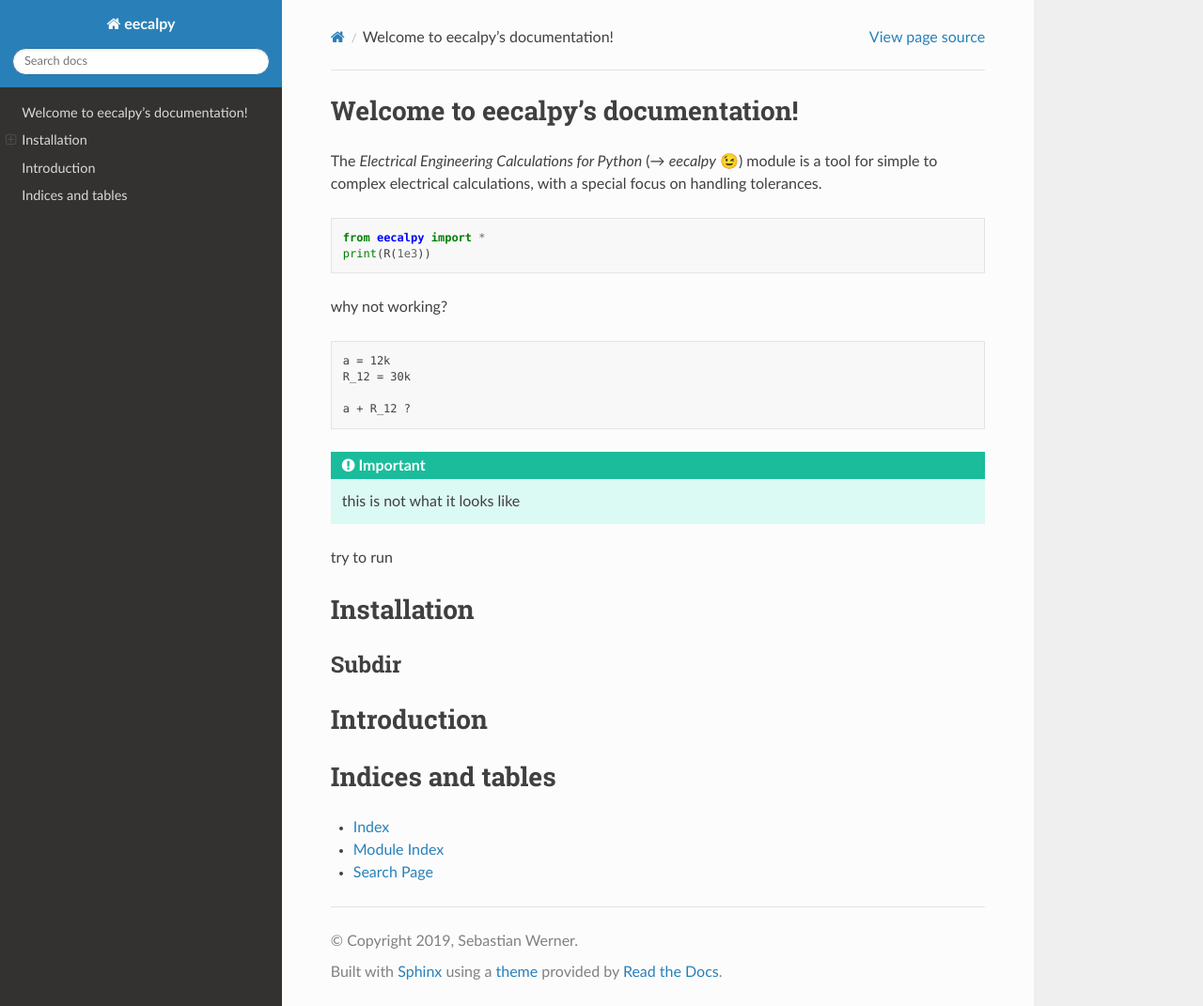
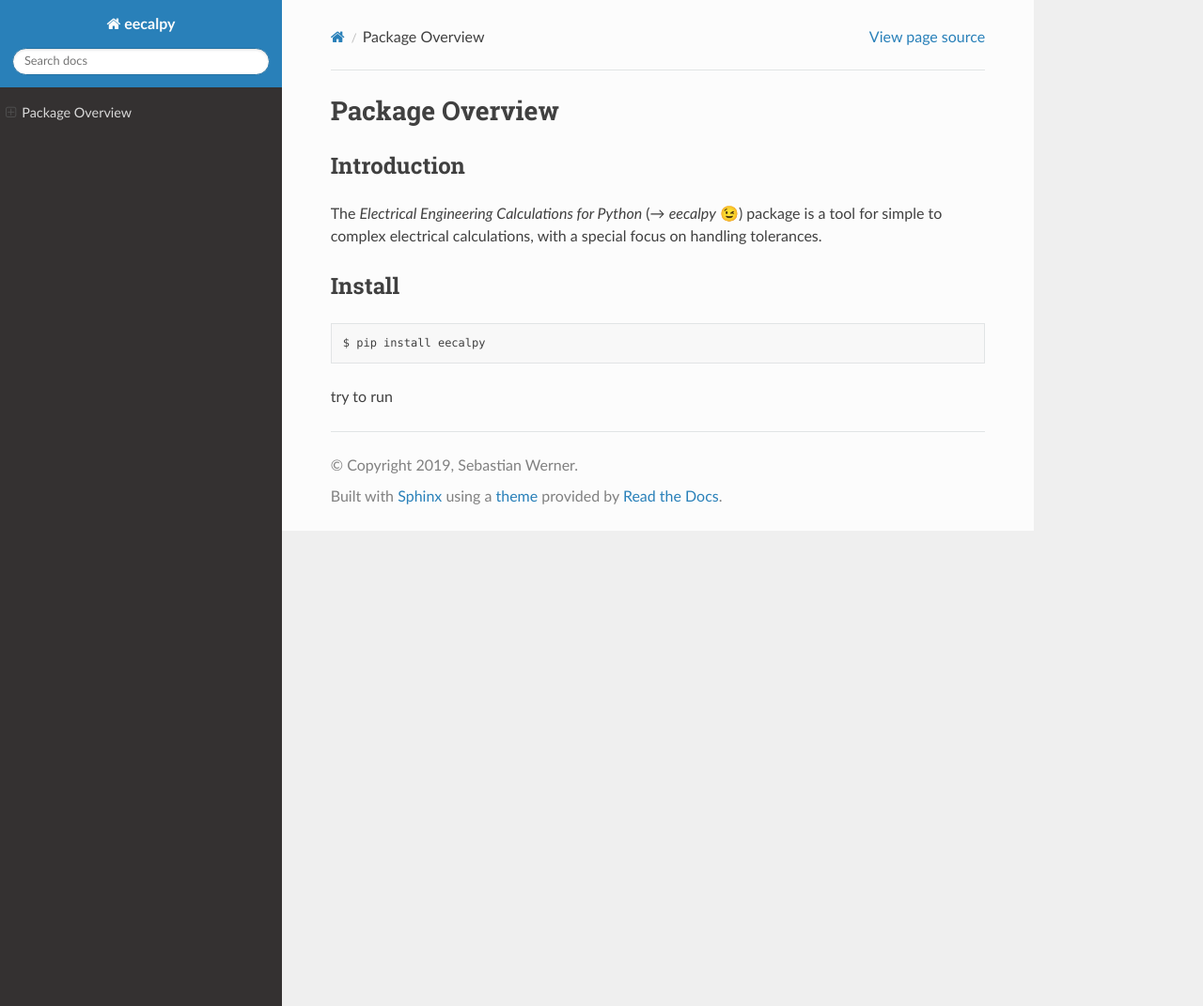
Before and after one commit to wese3112/eecalpy, a Sphinx documentation site: the page built from docs/index.rst, in a window 1280 px wide and 1071 px high. Shown: the whole window at 94% size. Built offline with Sphinx 7.4.7 and the Read the Docs theme 2.0.0, drawn with Linux system fonts in a browser that asks for light colours.

Commit message:
documentation work

```diff
--- /dev/null
+++ b/docs/examples.rst
@@ -0,0 +1,5 @@
+********
+Examples
+********
+
+sdf
--- a/docs/index.rst
+++ b/docs/index.rst
@@ -3,49 +3,34 @@
    You can adapt this file completely to your liking, but it should at least
    contain the root `toctree` directive.
 
-Welcome to eecalpy's documentation!
-===================================
-
-The *Electrical Engineering Calculations for Python* (→ *eecalpy* 😉)
-module is a tool for simple to complex electrical calculations, with a
-special focus on handling tolerances.
-
-.. code:: python
-
-   from eecalpy import *
-   print(R(1e3))
-
-why not working?
-
-.. code::
-
-   a = 12k
-   R_12 = 30k
-
-   a + R_12 ?
-
-.. important::
-
-   this is not what it looks like
-
-try to run
-
-Installation
-============
-
-Subdir
-------
+****************
+Package Overview
+****************
 
 Introduction
 ============
 
-.. toctree::
-   :maxdepth: 2
-   :caption: Contents:
+The *Electrical Engineering Calculations for Python* (→ *eecalpy* 😉)
+package is a tool for simple to complex electrical calculations, with a
+special focus on handling tolerances.
 
-Indices and tables
-==================
 
-* :ref:`genindex`
-* :ref:`modindex`
-* :ref:`search`
+Install
+=======
+.. code::
+
+   $ pip install eecalpy
+
+.. .. important::
+
+..    this is not what it looks like
+
+try to run
+
+
+
+.. .. toctree::
+..    :maxdepth: 2
+..    :caption: Contents
+
+..    examples
```
